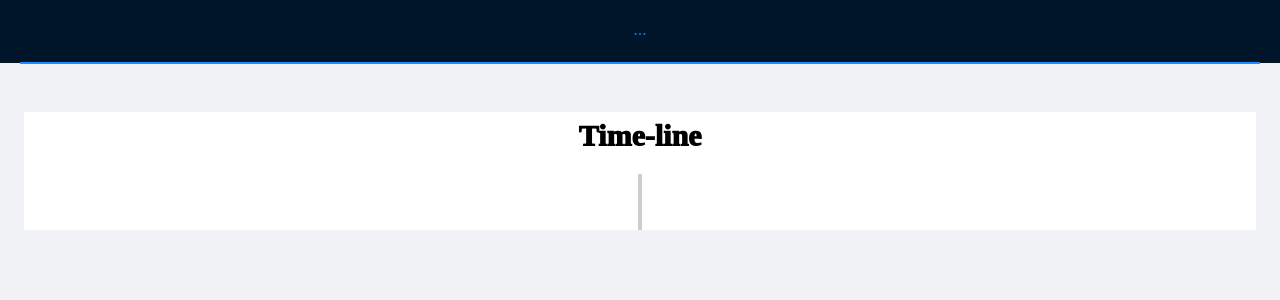
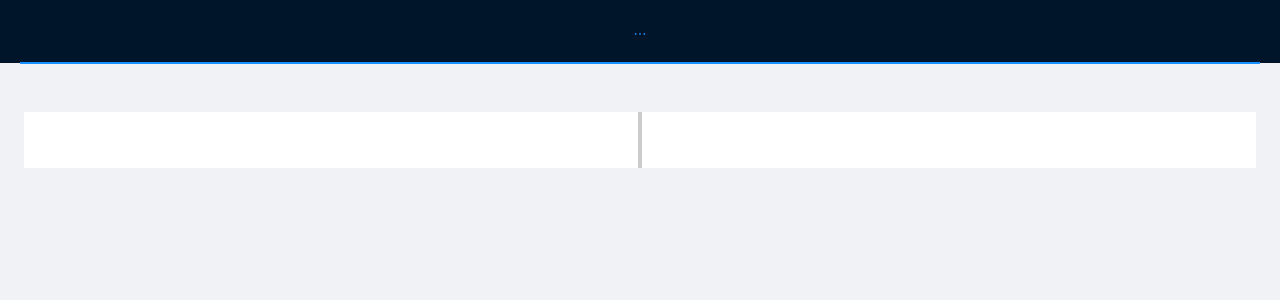
Before and after one commit to Thanh10101/thanh-todolist, a React (Create React App) app: page /todos/timeline in a window 1280 px wide. Shown: the top 300 px of the page. Built offline with nearby package versions, Linux system fonts and the light colour scheme.

Commit message:
Update Timeline.js

```diff
--- a/src/component/Timeline.js
+++ b/src/component/Timeline.js
@@ -15,7 +15,6 @@ function Timeline(props) {
             className="App"
             style={{ background: "white", fontFamily: "Times New Roman" }}
         >
-            <h1 className="title-timeline">Time-line</h1>
             <VerticalTimeline>
                 {todos.map(todo => (
                     <VerticalTimelineElement
```
